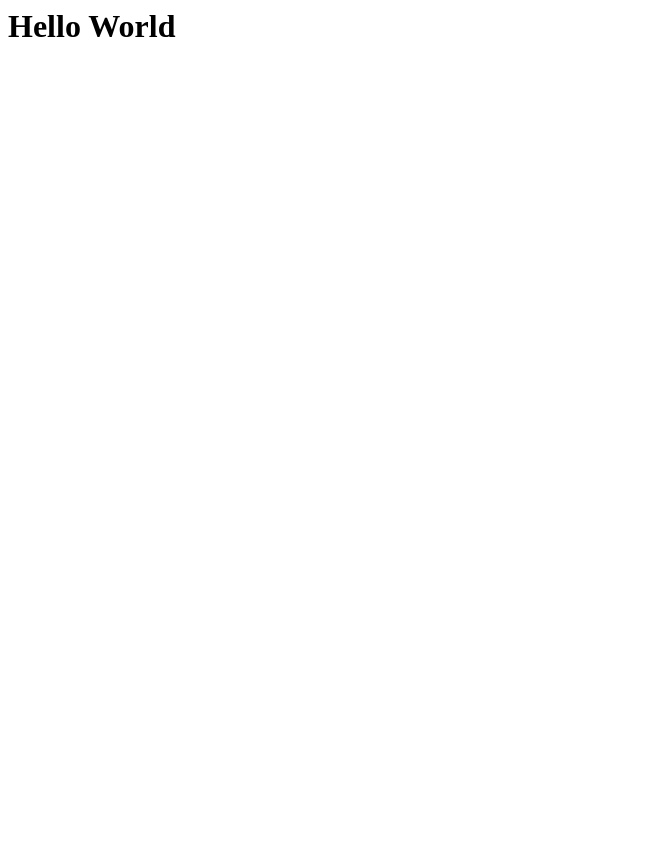
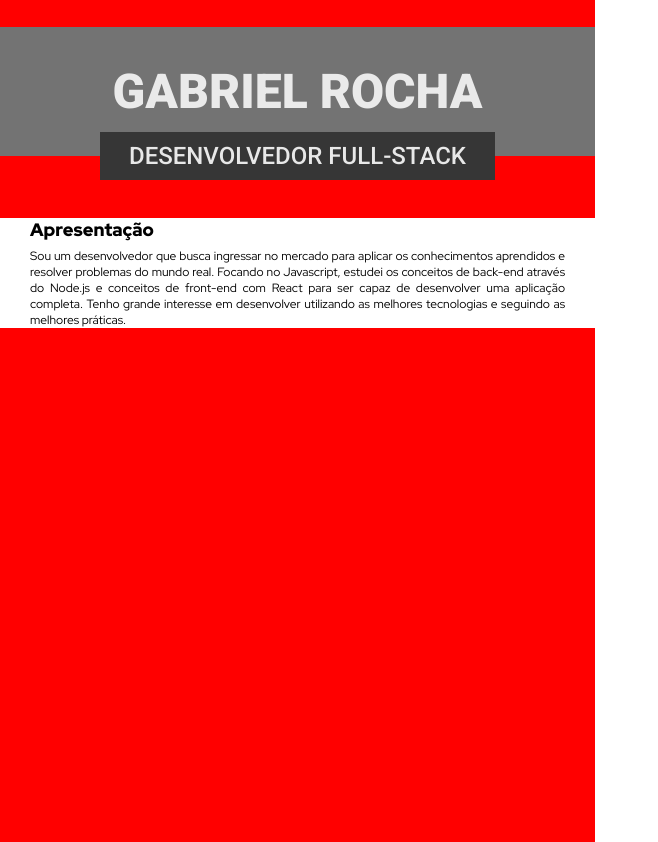
Before and after one commit to gab618/curriculo-html, a plain HTML site: page index.html in a window 1280 px wide. Shown: the whole page, without its empty margins (0-658 px from the left). Before the commit the page ends 800 px from the top, so only its background shows below. Drawn offline with Linux system fonts and the light colour scheme.

Commit message:
header and intro

```diff
--- /dev/null
+++ b/global.css
@@ -0,0 +1,30 @@
+* {
+  margin: 0;
+  padding: 0;
+  outline: 0;
+  box-sizing: border-box;
+}
+
+html,
+body,
+#root {
+  width: 595px;
+  height: 842px;
+}
+body {
+  -webkit-font-smoothing: antialiased;
+}
+body,
+input,
+button {
+  font: 14px "Roboto", sans-serif;
+}
+a {
+  text-decoration: none;
+}
+ul {
+  list-style: none;
+}
+button {
+  cursor: pointer;
+}
--- a/index.html
+++ b/index.html
@@ -1,8 +1,35 @@
 <html>
   <head>
     <title>Curriculo HTML</title>
+    <link rel="stylesheet" href="./global.css" />
+    <link rel="stylesheet" href="./main.css" />
+    <link
+      href="https://fonts.googleapis.com/css2?family=Red+Hat+Display:wght@400;500;900&amp;family=Roboto:wght@400;500;900&amp;display=swap"
+      rel="stylesheet"
+    />
   </head>
   <body>
-    <h1>Hello World</h1>
+    <div class="container">
+      <div class="title">
+        <h1>GABRIEL ROCHA</h1>
+        <div class="subtitle">
+          <h2>DESENVOLVEDOR FULL-STACK</h2>
+        </div>
+      </div>
+
+      <div class="content">
+        <div class="intro">
+          <h3 class="topic-title">Apresentação</h3>
+          <p>
+            Sou um desenvolvedor que busca ingressar no mercado para aplicar os
+            conhecimentos aprendidos e resolver problemas do mundo real. Focando
+            no Javascript, estudei os conceitos de back-end através do Node.js e
+            conceitos de front-end com React para ser capaz de desenvolver uma
+            aplicação completa. Tenho grande interesse em desenvolver utilizando
+            as melhores tecnologias e seguindo as melhores práticas.
+          </p>
+        </div>
+      </div>
+    </div>
   </body>
 </html>
--- /dev/null
+++ b/main.css
@@ -0,0 +1,65 @@
+.container {
+  height: 842px;
+  width: 595px;
+  background: red;
+  display: flex;
+  flex-direction: column;
+}
+
+.title {
+  background: #737373;
+  width: 100%;
+  height: 129px;
+  margin-top: 27px;
+  display: flex;
+  justify-content: center;
+  align-items: center;
+  position: relative;
+}
+
+.title h1 {
+  color: #eaeaea;
+  font-size: 48px;
+  font-family: Roboto;
+}
+
+.subtitle {
+  display: flex;
+  align-items: center;
+  justify-content: center;
+  position: absolute;
+  background: #363636;
+  width: 395px;
+  height: 48px;
+  top: 105;
+}
+
+.subtitle h2 {
+  color: #e8e8e8;
+  font-family: Roboto;
+  font-weight: 500;
+  font-size: 24px;
+}
+
+.content {
+  background: white;
+  height: auto;
+  display: flex;
+  flex-direction: column;
+  margin-top: 62px;
+  padding: 0 30px;
+}
+
+.topic-title {
+  font-family: Red Hat Display;
+  font-size: 18px;
+  font-weight: 900;
+  color: #000;
+  margin-bottom: 7px;
+}
+
+.intro p {
+  font-family: Red Hat Display;
+  font-size: 12px;
+  text-align: justify;
+}
```
